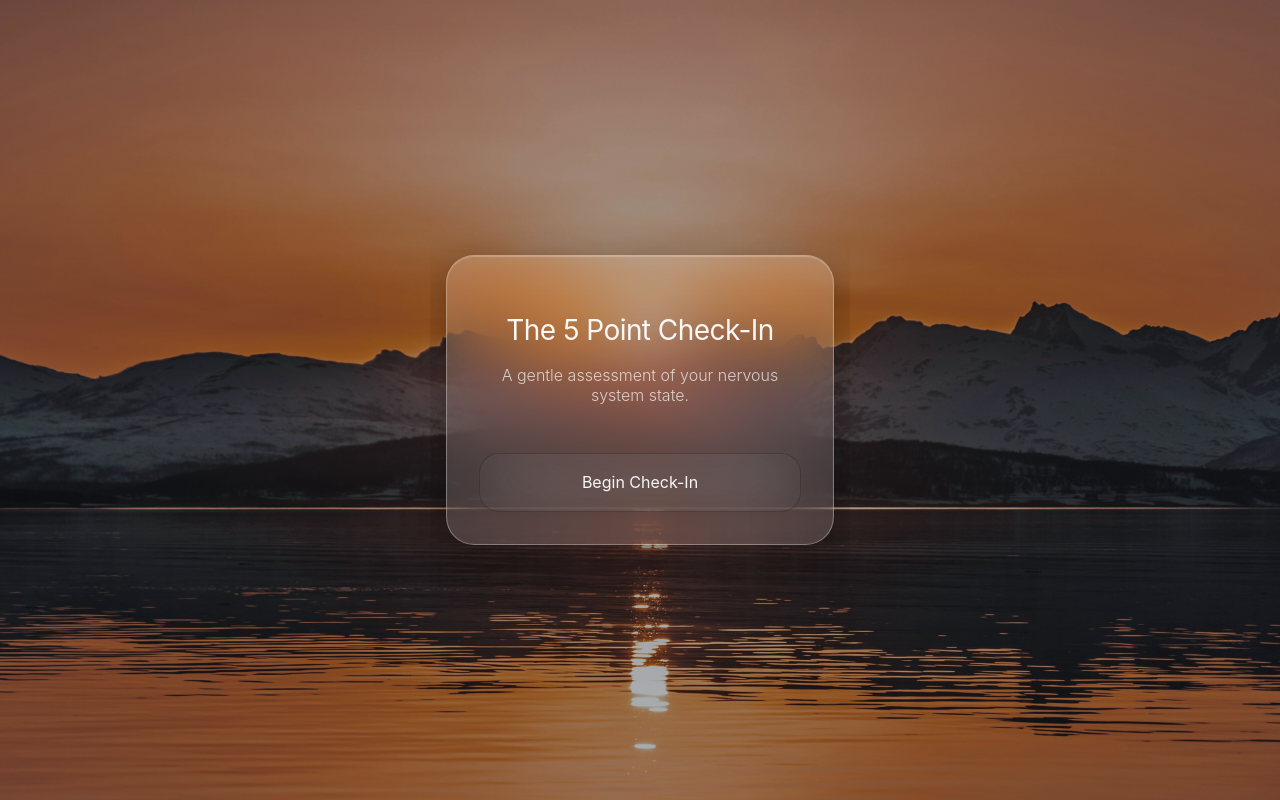
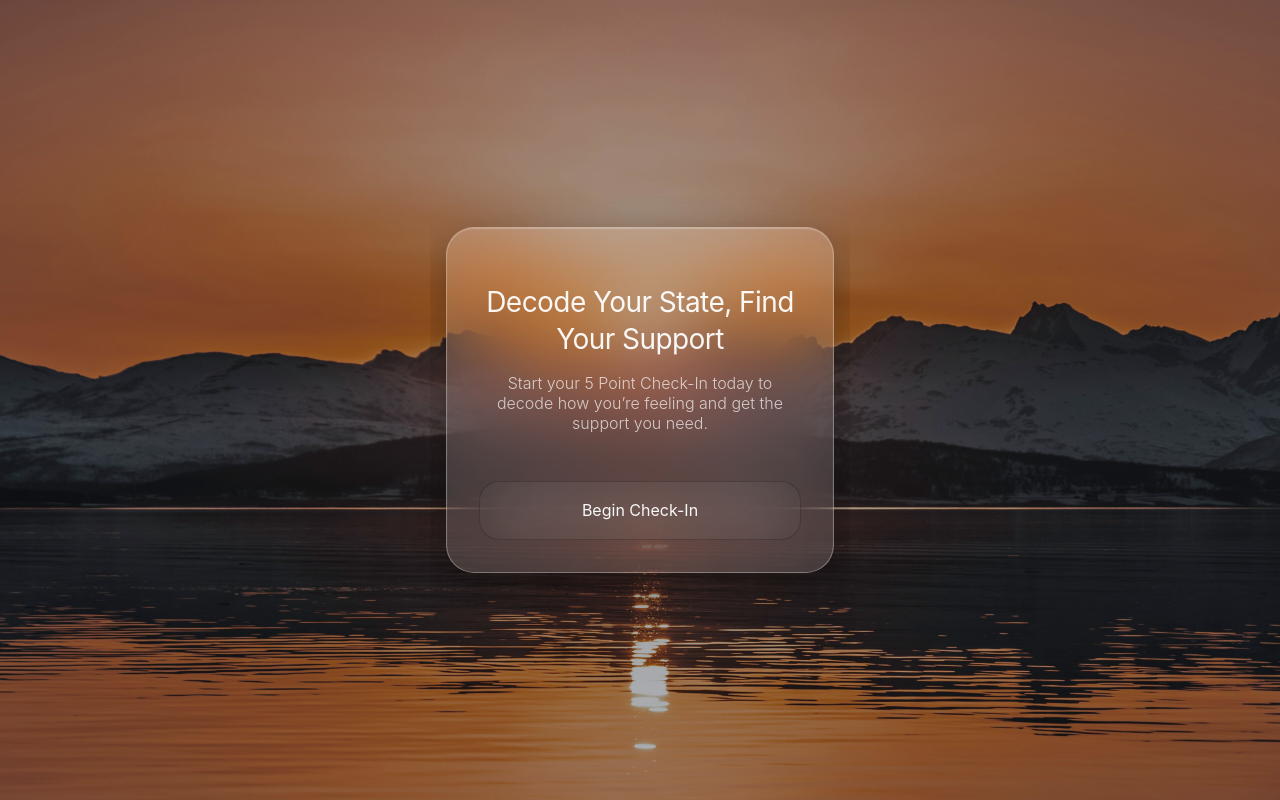
Before and after one commit to revive-ly/fivepointcheckin, a React (Vite) app: page / in a window 1280 px wide. Built offline with nearby package versions, Linux system fonts and the light colour scheme.

Commit message:
copy update | first page

```diff
--- a/src/App.jsx
+++ b/src/App.jsx
@@ -115,9 +115,9 @@ export default function App() {
             className="card-container"
           >
             <div className="glass-panel text-center">
-              <h1 className="title" style={{ marginTop: '1rem', marginBottom: '1rem' }}>The 5 Point Check-In</h1>
+              <h1 className="title" style={{ marginTop: '1rem', marginBottom: '1rem' }}>Decode Your State, Find Your Support</h1>
               <p style={{ marginBottom: '3rem', color: 'var(--text-secondary)' }}>
-                A gentle assessment of your nervous system state.
+                Start your 5 Point Check-In today to decode how you’re feeling and get the support you need.
               </p>
               <button className="glass-button glass-button-primary" onClick={handleStart}>
                 Begin Check-In
```
